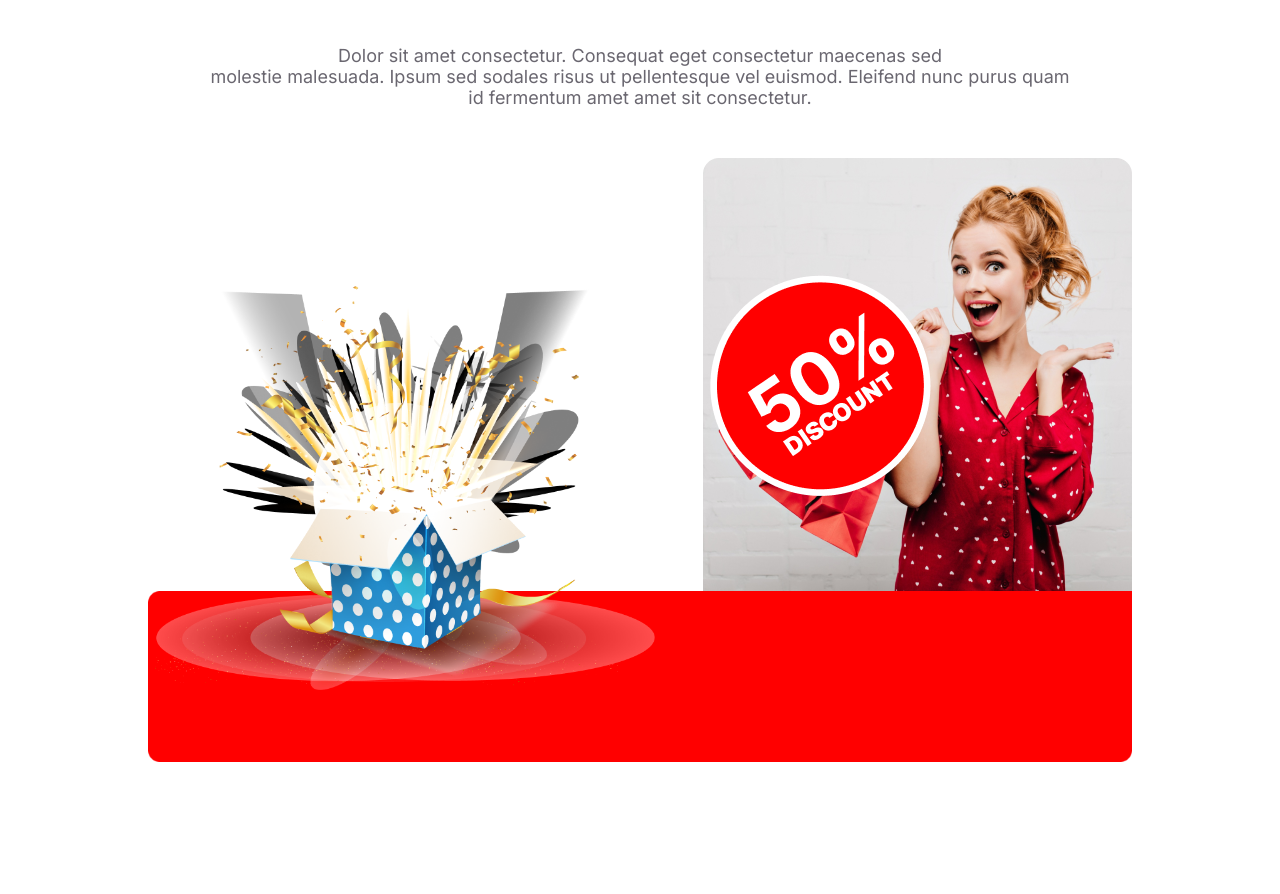
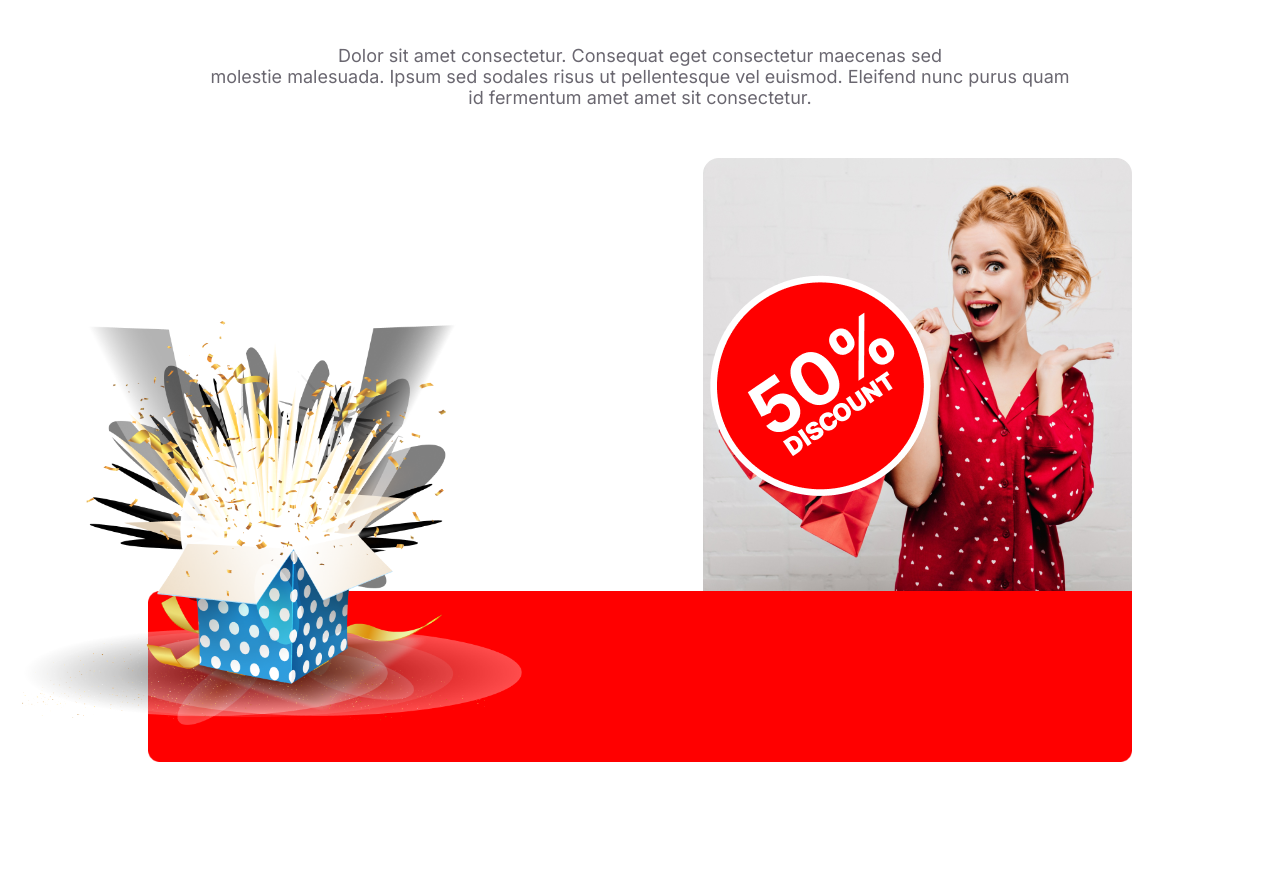
Before and after one commit to Ridwan4D/ph-assignment-1, a plain HTML site: page index.html in a window 1280 px wide. Shown: the part 3453-4347 px from the top of the page. Drawn offline with Linux system fonts and the light colour scheme.

Commit message:
holiday section updated

```diff
--- a/css/style.css
+++ b/css/style.css
@@ -26,6 +26,7 @@ font-family: 'Merriweather', serif;
 .red-text {
     color: red;
 }
+
 /* common code end here */
 /* ..................................................... */
 /* header part start here */
@@ -268,27 +269,39 @@ main section {
     font-weight: bold;
 
 }
-.holiday-img{
+
+.holiday-img {
     margin-top: 50px;
     position: relative;
 }
-.holiday-img :nth-child(1){
+
+.holiday-img :nth-child(1) {
     float: right;
 }
-.holiday-img :nth-child(2){
+
+.holiday-img :nth-child(2) {
     position: relative;
     top: 75px;
     left: 395px;
 }
-.holiday-img :nth-child(3){
+
+.holiday-bg-img {
+    margin-top: 123px;
+    height: 300px;
     width: 100%;
+    background-image: url('../image/holiday-3.png');
+    background-repeat: no-repeat;
+    background-size: contain;
+    position: relative;
 }
-.holiday-img :nth-child(4){
+
+.holiday-bg-img img{
     width: 500px;
     position: relative;
-    right: 235px;
-    bottom: 480px;
+    right: 610px;
+    bottom: 270px;
 }
+
 /* holiday sale section end here */
 
 /* main part end here */
--- a/index.html
+++ b/index.html
@@ -94,8 +94,9 @@
                 <div class="holiday-img">
                     <img src="image/holiday-1.png" alt="holiday-1">
                     <img src="image/holiday-2.png" alt="holiday-2">
-                    <img src="image/holiday-3.png" alt="holiday-3">
-                    <img src="image/holiday-4.png" alt="holiday-4">
+                    <div class="holiday-bg-img">
+                        <img src="image/holiday-4.png" alt="holiday-4">
+                    </div>
                 </div>
             </div>
         </section>
```
